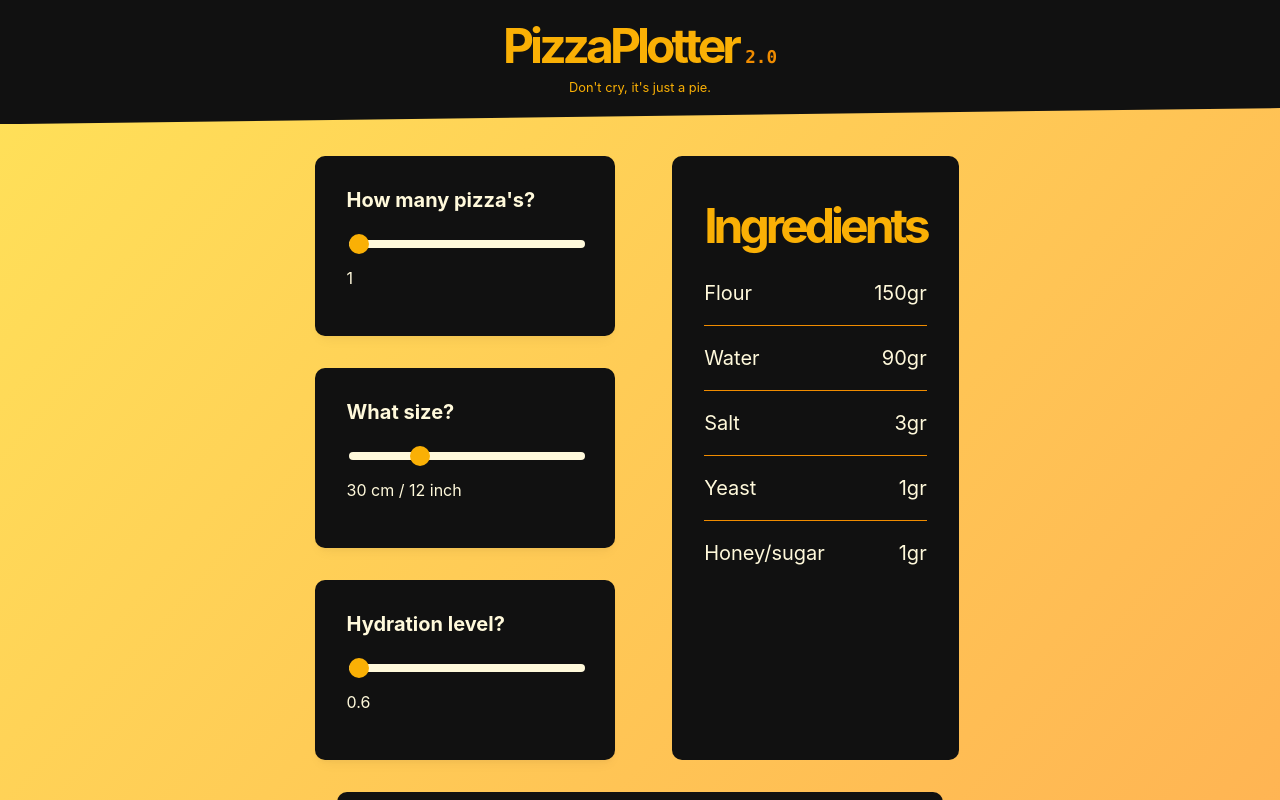
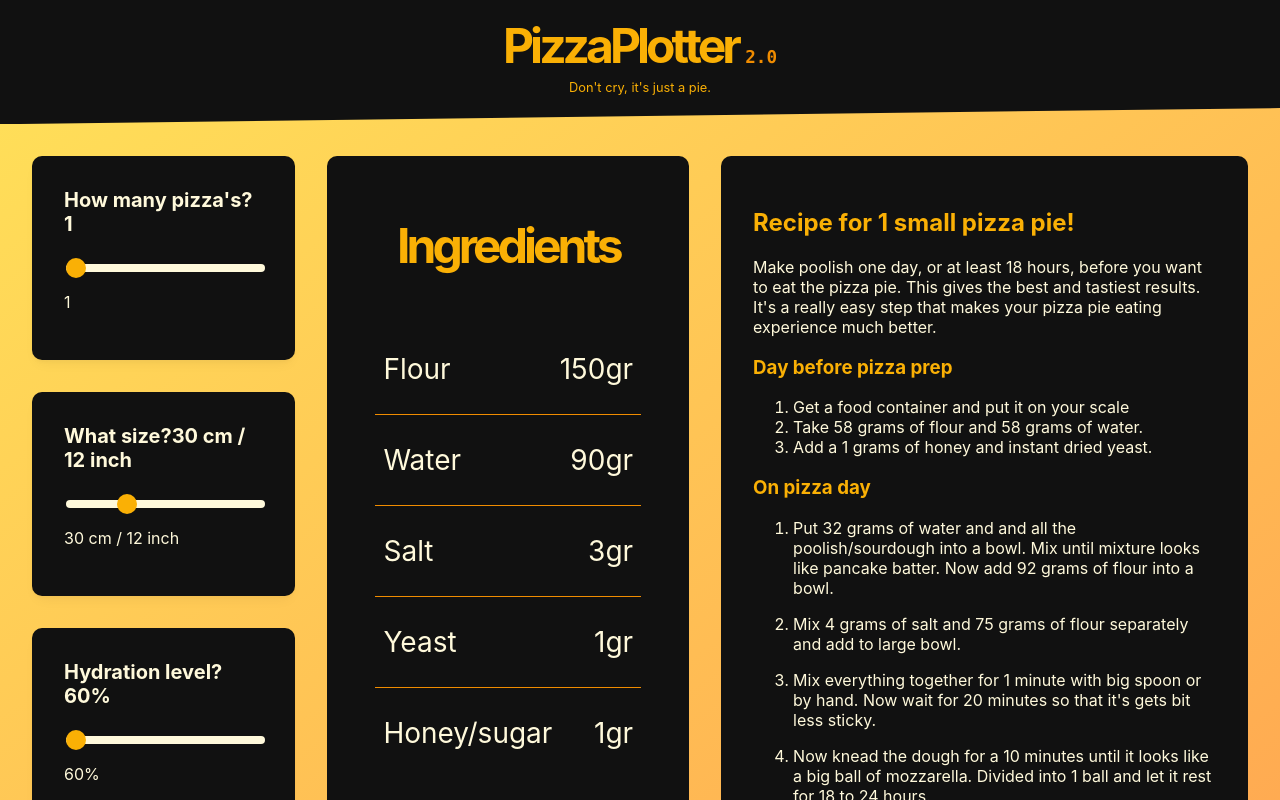
Before and after one commit to AntCasson/perfecto-pizza, a Next.js app: page / in a window 1280 px wide. Shown: the top 800 px of the page. Built offline with nearby package versions, Linux system fonts and the light colour scheme.

Commit message:
Grid responsive for larger desktops

```diff
--- a/pages/index.js
+++ b/pages/index.js
@@ -67,7 +67,7 @@ export default function Home() {
         <div className={styles.layout}>
           <div className={styles.flex__cards}>
             <section className={styles.card}>
-              <h2>How many pizza's?</h2>
+              <h2>How many pizza's? {numberOfPizzas}</h2>
               <input
                 onChange={onChange}
                 type='range'
@@ -80,7 +80,10 @@ export default function Home() {
               <p>{numberOfPizzas}</p>
             </section>
             <section className={styles.card}>
-              <h2>What size?</h2>
+              <h2>
+                What size?{totalDoughSize / 5} cm /{" "}
+                {Math.round((totalDoughSize / 5) * 0.39)} inch
+              </h2>
               <input
                 onChange={onChange}
                 type='range'
@@ -97,7 +100,7 @@ export default function Home() {
               </p>
             </section>
             <section className={styles.card}>
-              <h2>Hydration level?</h2>
+              <h2>Hydration level? {hydration * 100}%</h2>
               <input
                 onChange={onChange}
                 type='range'
@@ -108,35 +111,31 @@ export default function Home() {
                 step={0.01}
                 className={styles.slider}
               ></input>
-              <p>{hydration}</p>
+              <p>{hydration * 100}%</p>
             </section>
           </div>
           <section className={styles.ingredients__section}>
             <h3 className={styles.title}>Ingredients</h3>
             <div className={styles.ingredient__list}>
-              <div className={styles.flex}>
-                <p className={styles.ingredient__item}>Flour</p>
-                <p className={styles.ingredient__weight}>{flourWeight}gr</p>
+              <div className={styles.ingredient__flex}>
+                <p className={styles.ingredient}>Flour</p>
+                <p className={styles.ingredient}>{flourWeight}gr</p>
               </div>
-              <div className={styles.flex}>
-                <p className={styles.ingredient__item}>Water</p>
-                <p className={styles.ingredient__weight}>{waterWeight}gr</p>
+              <div className={styles.ingredient__flex}>
+                <p className={styles.ingredient}>Water</p>
+                <p className={styles.ingredient}>{waterWeight}gr</p>
               </div>
-              <div className={styles.flex}>
-                <p className={styles.ingredient__item}>Salt</p>
-                <p className={styles.ingredient__weight}>{saltWeight}gr</p>
+              <div className={styles.ingredient__flex}>
+                <p className={styles.ingredient}>Salt</p>
+                <p className={styles.ingredient}>{saltWeight}gr</p>
               </div>
-              <div className={styles.flex}>
-                <p className={styles.ingredient__item}>Yeast</p>
-                <p className={styles.ingredient__weight}>
-                  {1 * numberOfPizzas}gr
-                </p>
+              <div className={styles.ingredient__flex}>
+                <p className={styles.ingredient}>Yeast</p>
+                <p className={styles.ingredient}>{1 * numberOfPizzas}gr</p>
               </div>
-              <div className={styles.flex}>
-                <p className={styles.ingredient__item}>Honey/sugar</p>
-                <p className={styles.ingredient__weight}>
-                  {1 * numberOfPizzas}gr
-                </p>
+              <div className={styles.ingredient__flex}>
+                <p className={styles.ingredient}>Honey/sugar</p>
+                <p className={styles.ingredient}>{1 * numberOfPizzas}gr</p>
               </div>
             </div>
           </section>
@@ -155,8 +154,8 @@ export default function Home() {
             <ol>
               <li>Get a food container and put it on your scale</li>
               <li>
-                Take {flourWeight / 4} grams of flour and {flourWeight / 4}{" "}
-                grams of water.
+                Take {Math.round(flourWeight / 2.6)} grams of flour and{" "}
+                {Math.round(flourWeight / 2.6)} grams of water.
               </li>
               <li>
                 Add a {1 * numberOfPizzas} grams of honey and instant dried
@@ -166,10 +165,11 @@ export default function Home() {
             <h3 className={styles.title__h3}>On pizza day</h3>
             <ol className='style.recipe__steps'>
               <li className={styles.recipe__step}>
-                Put {waterWeight - flourWeight / 4} grams of water and and all
-                the poolish/sourdough into a bowl. Mix until mixture looks like
-                pancake batter. Now add {flourWeight - flourWeight / 4} grams of
-                flour into a bowl.
+                Put {Math.round(waterWeight - flourWeight / 2.6)} grams of water
+                and and all the poolish/sourdough into a bowl. Mix until mixture
+                looks like pancake batter. Now add{" "}
+                {Math.round(flourWeight - flourWeight / 2.6)} grams of flour
+                into a bowl.
               </li>
               <li className={styles.recipe__step}>
                 Mix {Math.round(numberOfPizzas * totalDoughSize * 0.028)} grams
--- a/styles/Home.module.css
+++ b/styles/Home.module.css
@@ -23,6 +23,8 @@
 
 .layout {
   display: grid;
+  margin-inline: var(--size-fluid-3);
+  max-width: 27rem;
   gap: var(--size-7);
   grid-template-columns: 1fr;
   justify-items: center;
@@ -96,6 +98,7 @@
 .flex__cards {
   display: flex;
   flex-direction: column;
+  width: 100%;
   align-items: center;
   gap: 2rem;
 }
@@ -104,9 +107,7 @@
   padding: var(--size-fluid-3);
   text-align: left;
   color: var(--light-clr);
-  min-width: 200px;
-  width: 300px;
-  max-width: 400px;
+  width: 100%;
   /* height: 150px; */
   text-decoration: none;
   background-color: var(--dark-clr);
@@ -126,24 +127,41 @@
   font-size: 1.25rem;
 }
 
-.card p {
-  /* margin: 0;
-  font-size: 1.25rem;
-  line-height: 1.5; */
-}
-
 .logo {
   height: 1em;
   margin-inline: 0.5em;
 }
 
-@media (min-width: 633px) {
+@media (min-width: 40em) {
   .layout {
     grid-template-columns: 1fr 1fr;
+    max-width: 100%;
   }
 
   .recipe__wrapper {
     grid-column: 1 /-1;
+  }
+
+  .ingredients__section {
+    display: grid;
+    align-content: space-evenly;
+    padding: 0;
+  }
+
+  .ingredient {
+    padding-inline: var(--size-2);
+    font-size: var(--size-6);
+  }
+}
+
+@media (min-width: 54em) {
+  .layout {
+    grid-template-columns: 1fr 1fr 2fr;
+    max-width: 100%;
+  }
+
+  .recipe__wrapper {
+    grid-column: 3 /-1;
   }
 }
 /* sliders  */
@@ -192,31 +210,31 @@
 /* ingredients */
 
 .ingredients__section {
-  padding-inline: var(--size-fluid-3);
-  padding-block: var(--size-fluid-2);
-  max-width: var(--size-content-3);
+  margin-inline: var(--size-fluid-1);
+  padding-inline: var(--size-fluid-4);
+  padding-block-end: var(--size-fluid-3);
+  width: 100%;
   background-color: var(--dark-clr);
   border-radius: var(--border-size-4);
   color: var(--yellow-0);
 }
 
-.flex {
+.ingredient__flex {
   display: flex;
   justify-content: space-between;
   border-bottom: 1px var(--yellow-8) solid;
   font-size: var(--size-4);
 }
 
-.flex:nth-last-child(1) {
+.ingredient__flex:nth-last-child(1) {
   border-bottom: none;
 }
 
 /* recipe css */
 
 .recipe__wrapper {
-  margin-inline: var(--size-fluid-3);
   padding: var(--size-fluid-3);
-  max-width: var(--size-content-3);
+  max-width: var(--size-content-4);
   background-color: var(--dark-clr);
   color: var(--yellow-0);
   border-radius: var(--border-size-4);
```
